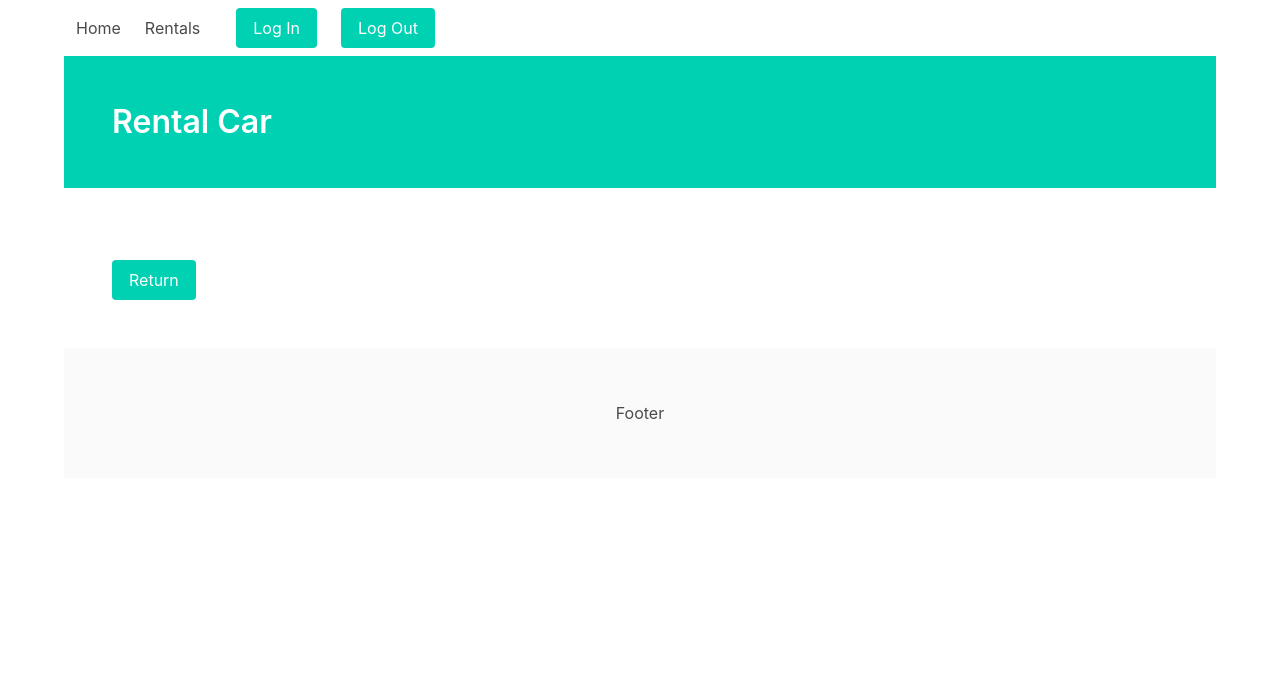
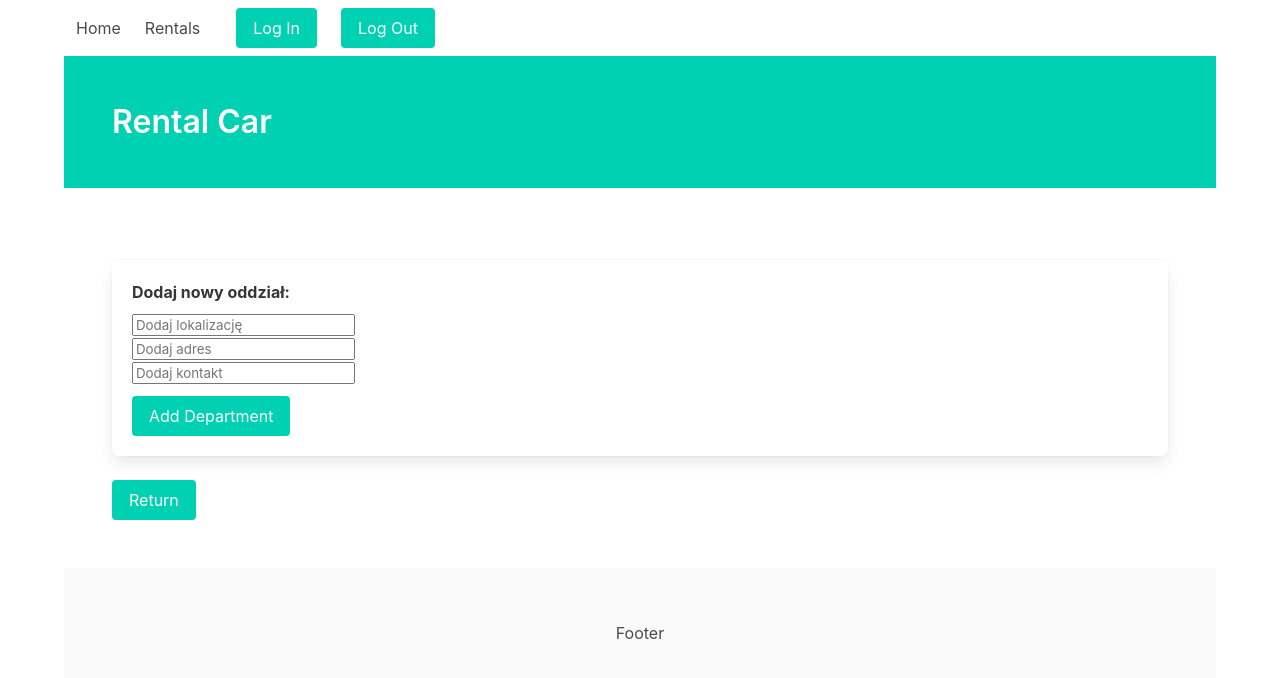
Before and after one commit to kibos92/car-rental, a React (Create React App) app in the folder front-end/: page /rentals/1 in a window 1280 px wide. Shown: the top 678 px of the page. Built offline with nearby package versions, Linux system fonts and the light colour scheme; no server answers; the HTML template or start-up script is replaced by a standard one.

Commit message:
try to add rental - button add department

```diff
--- a/front-end/src/components/Rental.tsx
+++ b/front-end/src/components/Rental.tsx
@@ -1,4 +1,6 @@
+import { useState} from 'react';
 import { useParams } from 'react-router-dom'
+import DepartmentDataService from '../services/department.service';
 import RentalDataService from '../services/rental.service';
 import {useQueryClient, useQuery, useMutation} from 'react-query';
 import { Link } from "react-router-dom";
@@ -6,14 +8,28 @@ import { Link } from "react-router-dom";
 const Rental = () => {
     let { id } = useParams()
 
-    const getOne = useQuery(["rentals", id], () => {
+    const [departmentLocation, setDepartmentLocation] = useState('')
+    const [departmentAddress, setDepartmentAddress] = useState('')
+    const [departmentContact, setDepartmentContact] = useState('')
+
+    const queryClient = useQueryClient();
+
+    const addOne = useMutation({
+        mutationFn: DepartmentDataService.create,
+        onSuccess: () => {
+          queryClient.invalidateQueries({ queryKey: ['departments'] })
+        },
+      })
+
+    const getOneRental = useQuery(["rentals", id], () => {
     return RentalDataService.get(String(id));
   });
 
-      const rental = getOne.data?.data;
+      const rental = getOneRental.data?.data;
 
       return (
         <div>
+
             <div className='block'>
                 {rental?.title}
             </div>
@@ -24,6 +40,56 @@ const Rental = () => {
                 {rental?.contactDetails}
             </div>
 
+            <div className='block'>
+      <form className='box'>
+      <div className="field">
+      <label className='label'>Dodaj nowy oddział: </label>
+
+      <div className="control">
+        <input
+          type='name'
+          placeholder='Dodaj lokalizację'
+          value={departmentLocation}
+          onChange={(e) => setDepartmentLocation(e.target.value)}
+        />
+        </div>
+
+        <div className="control">
+        <input
+          type='address'
+          placeholder='Dodaj adres'
+          value={departmentAddress}
+          onChange={(e) => setDepartmentAddress(e.target.value)}
+        />
+        </div>
+
+        <div className="control">
+        <input
+          type='name'
+          placeholder='Dodaj kontakt'
+          value={departmentContact}
+          onChange={(e) => setDepartmentContact(e.target.value)}
+        />
+        </div>
+
+        </div>
+
+      <button
+        className='button is-primary'
+        onClick={() => {
+          addOne.mutate({
+            location: departmentLocation,
+            address: departmentAddress,
+            contactDetails: departmentContact,
+            cars: []
+          })
+        }}
+      >
+        Add Department
+      </button>
+
+      </form>
+      </div>
 
             <Link to={`/rentals/`} className="button is-primary">Return</Link>
         </div>
--- a/front-end/src/components/RentalForm.tsx
+++ b/front-end/src/components/RentalForm.tsx
@@ -45,14 +45,13 @@ const RentalForm = ({ onSelect }: RentalFormProps) => {
             <label className="label">Wybierz miasto: </label>
             <div className="select">
               <select value={city} onChange={(e) => setCity(e.target.value)}>
-                <option value="warszawa">Warszawa</option>
-                <option value="wroclaw">Wrocław</option>
-                <option value="krakow">Kraków</option>
-                <option selected value="lodz">
-                  Łódź
-                </option>
-                <option value="poznan">Poznań</option>
-                <option value="gdansk">Gdańsk</option>
+                <option value="">...</option>
+                <option value="Warszawa">Warszawa</option>
+                <option value="wrocław">Wrocław</option>
+                <option value="kraków">Kraków</option>
+                <option value="Łódź">Łódź</option>
+                <option value="Poznań">Poznań</option>
+                <option value="Gdańsk">Gdańsk</option>
               </select>
             </div>
           </div>
```
Also changed, not shown: front-end/src/types/department.type.ts (+7 -3 lines), 1 other file (tests, documents, lock files or other folders).
